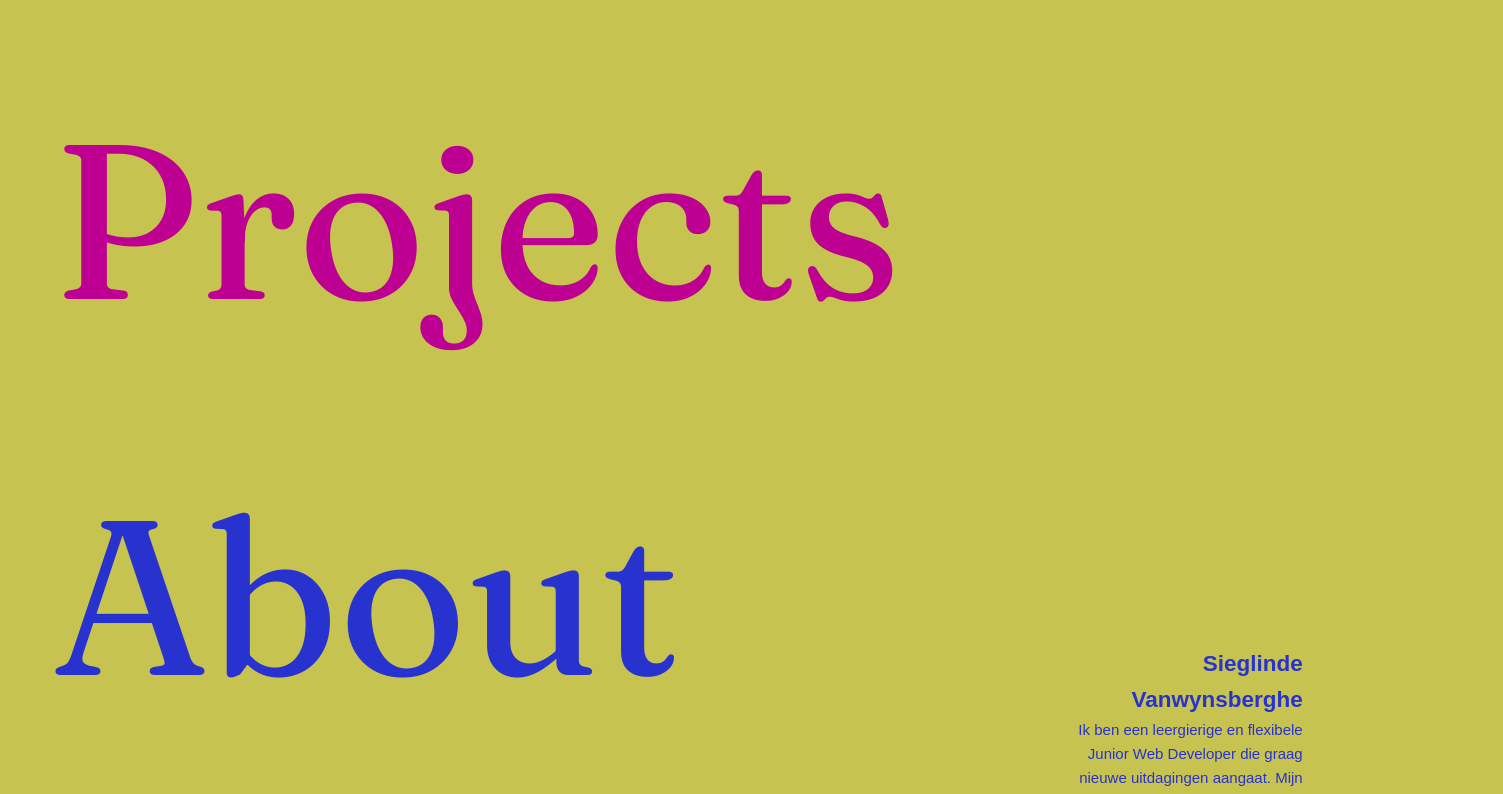
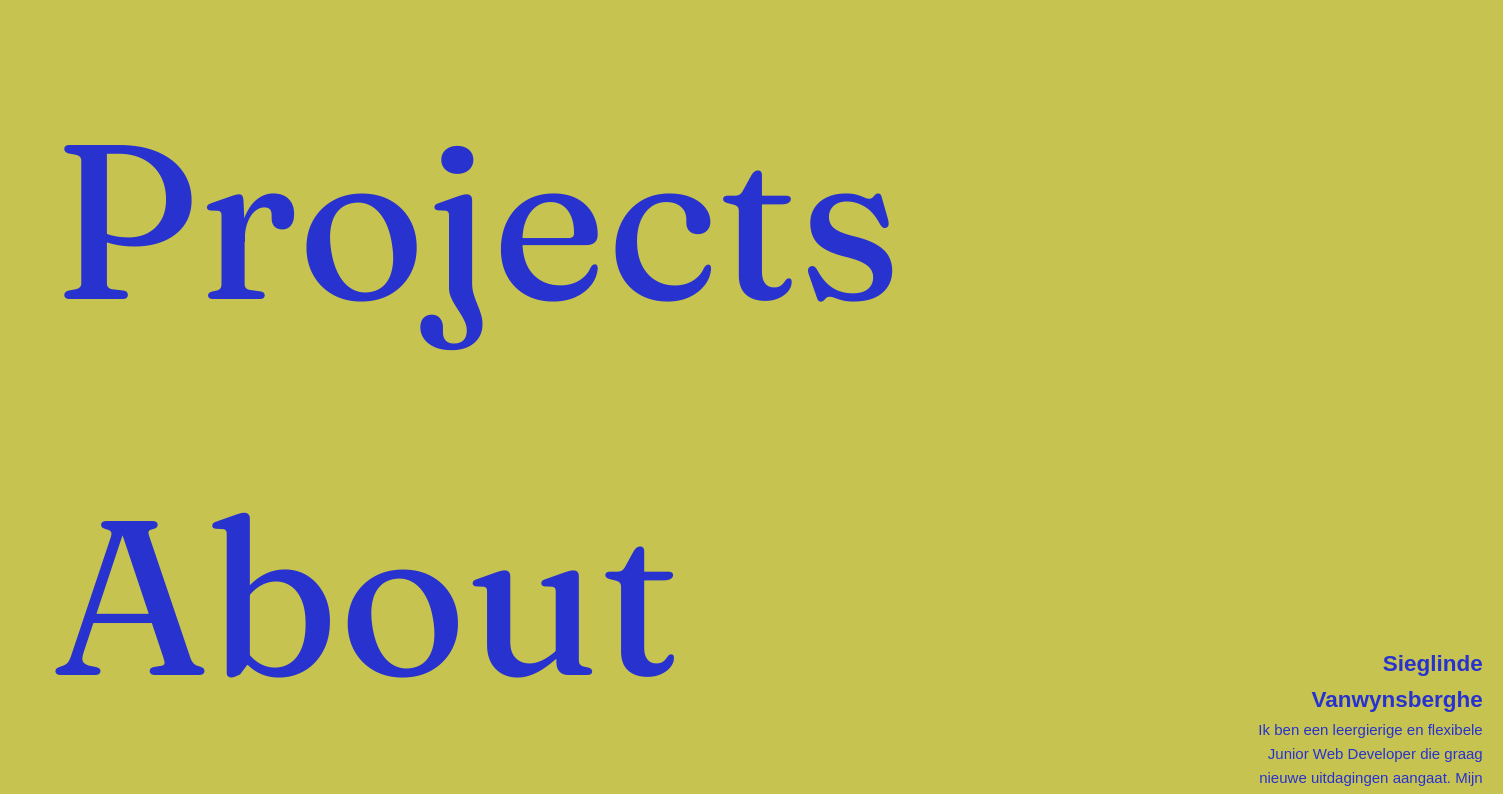
Before and after one commit to Sieglindevwb/my-portfolio, a Vue app: page / in a window 1280 px wide. Shown: the top 794 px of the page, 1503 px wide, since content can reach past the window. Built offline with nearby package versions, Linux system fonts and the light colour scheme.

Commit message:
Add color to link

```diff
--- a/src/assets/base.css
+++ b/src/assets/base.css
@@ -8,7 +8,7 @@
   --vt-c-black-soft: #222222;
   --vt-c-black-mute: #282828;
 
-  --vt-c-indigo: #2c3e50;
+  --vt-c-indigo: #2732cf;
 
   --vt-c-divider-light-1: rgba(60, 60, 60, 0.29);
   --vt-c-divider-light-2: rgba(60, 60, 60, 0.12);
@@ -16,9 +16,9 @@
   --vt-c-divider-dark-2: rgba(84, 84, 84, 0.48);
 
   --vt-c-text-light-1: var(--vt-c-indigo);
-  --vt-c-text-light-2: rgba(60, 60, 60, 0.66);
+  --vt-c-text-light-2: #2732cf;
   --vt-c-text-dark-1: var(--vt-c-white);
-  --vt-c-text-dark-2: rgba(235, 235, 235, 0.64);
+  --vt-c-text-dark-2: #2732cf;
 }
 
 /* semantic color variables for this project */
--- a/src/assets/main.css
+++ b/src/assets/main.css
@@ -10,14 +10,14 @@
 a,
 .green {
   text-decoration: none;
-  color: rgb(189, 0, 145);
+  color: #2732cf;
   transition: 0.4s;
   padding: 3px;
 }
 
 @media (hover: hover) {
   a:hover {
-    background-color: hsla(296, 61%, 47%, 0.2);
+    background-color: #2732cf;
   }
 }
 
--- a/src/components/HomePage.vue
+++ b/src/components/HomePage.vue
@@ -43,8 +43,8 @@ h2 {
 
 .main-div {
   display: grid;
-  grid-template-columns: 1fr 1fr; /* Creates two equal columns */
-  gap: 120px; /* Adds space between the items */
+  grid-template-columns: 1fr 1fr;
+  gap: 300px;
 }
 
 .left,
```
